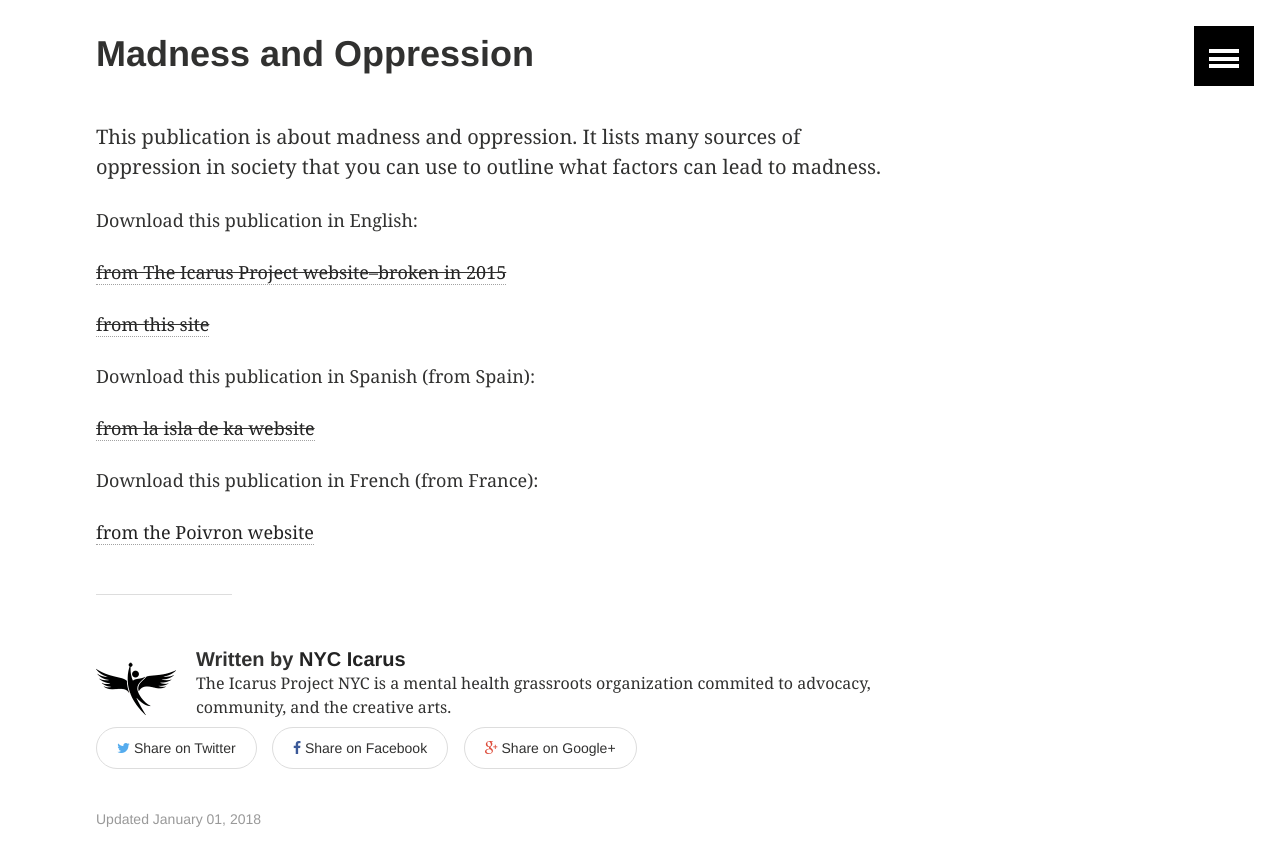
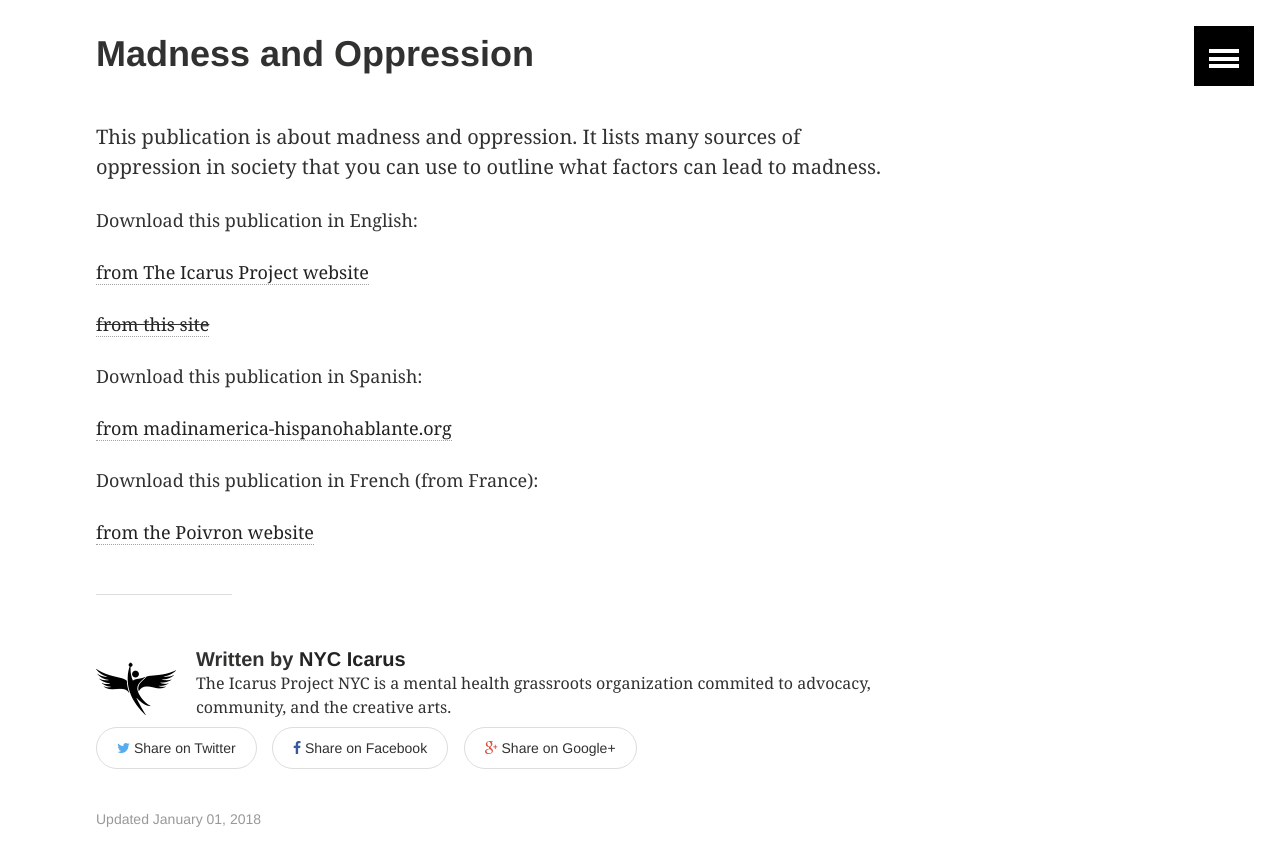
Before and after one commit to nycicarus/nycicarus.github.io, a Jekyll site: the page built from _posts/articles/2018-01-01-madness-oppression.md, in a window 1280 px wide and 900 px high, scrolled down 453 px. Shown: the top 866 px of the window. Built offline with Jekyll 4.4.1, drawn with Linux system fonts in a browser that asks for light colours.

Commit message:
Update 2018-01-01-madness-oppression.md

```diff
--- a/_posts/articles/2018-01-01-madness-oppression.md
+++ b/_posts/articles/2018-01-01-madness-oppression.md
@@ -17,13 +17,13 @@ This publication is about madness and oppression. It lists many sources of oppre
 
 Download this publication in English:
 
-~~[from The Icarus Project website--broken in 2015](http://www.theicarusproject.net/icarus-downloads/friends-make-the-best-medicine)~~
+[from The Icarus Project website](http://theicarusproject.net/wp-content/uploads/2017/10/MadnessAndOppressionGuide-compressed.pdf)
 
 ~~[from this site](/images/fmtbm.pdf)~~
 
-Download this publication in Spanish (from Spain):
+Download this publication in Spanish:
 
-~~[from la isla de ka website](https://laisladeka.wordpress.com/facilitacion-de-grupos/)~~
+[from  madinamerica-hispanohablante.org](https://static1.squarespace.com/static/57bcd6322994ca36c2f0329b/t/5a81c32608522974e5e5c23f/1518453757058/Mapas+Locos.pdf)
 
 Download this publication in French  (from France):
 
```
